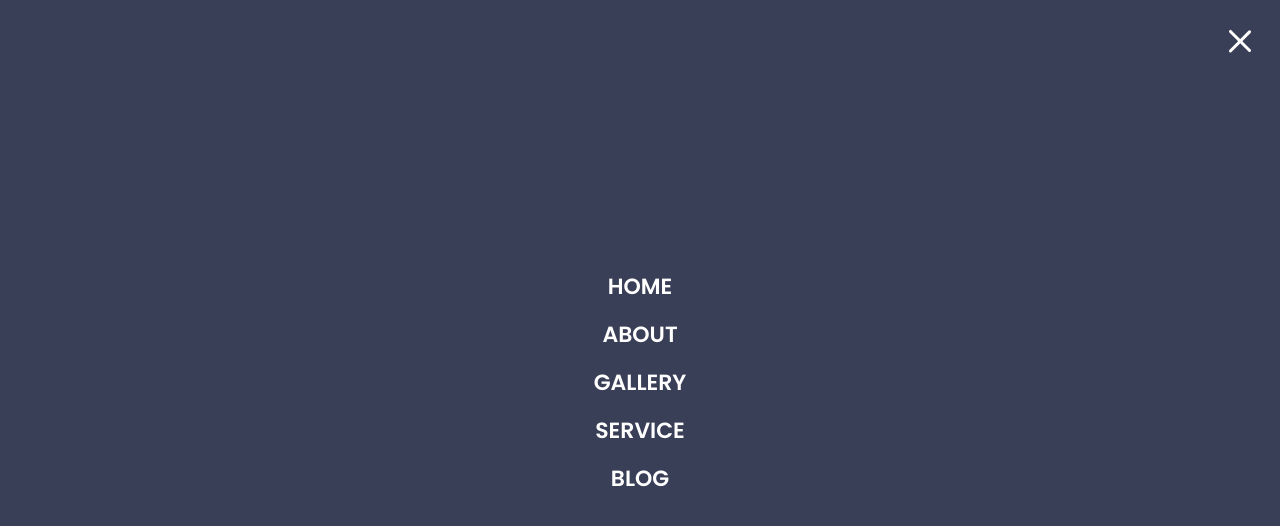
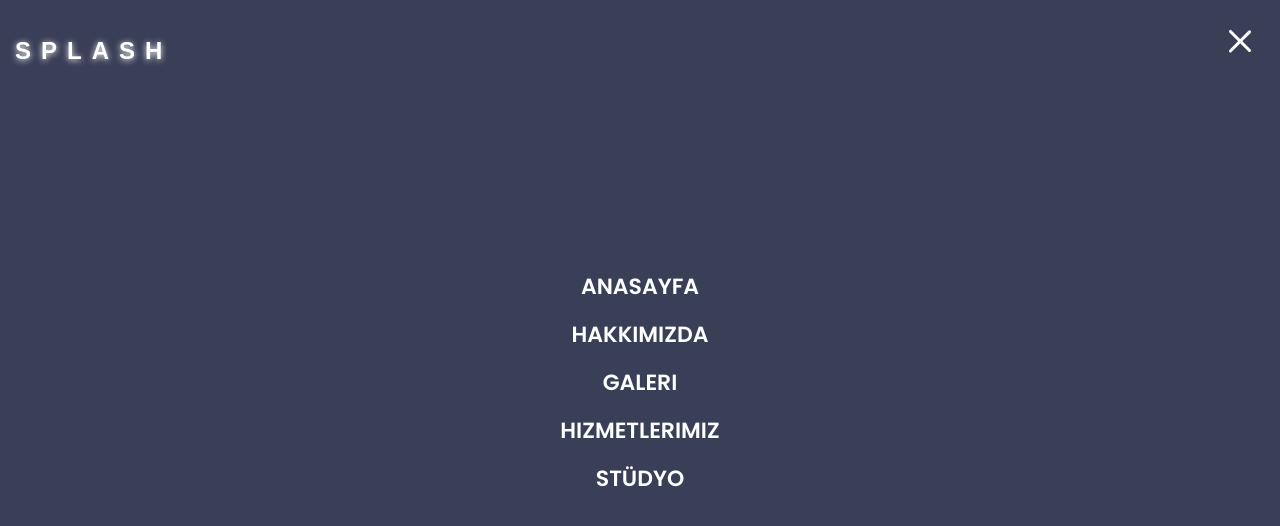
Before and after one commit to oguzhalit/oguzhalit.github.io, a plain HTML site: page blog.html in a window 1280 px wide. Both pictures are taken after a click on the button 1240 px from the left and 40 px from the top of the page. Drawn offline with Linux system fonts and the light colour scheme.

Commit message:
Fix menu lang

```diff
--- a/blog.html
+++ b/blog.html
@@ -37,9 +37,9 @@
     <div class="container-fluid">
       <nav class="navbar navbar-expand-lg custom_nav-container">
         <a class="navbar-brand" href="index.html">
-          <span>
-            Shapel
-          </span>
+          <div class="hero-container">
+            <h2 class="hero glitch layers" data-text="SPLASH"><span>SPLASH</span></h2>
+          </div>
         </a>
         <div class="" id="">
 
@@ -51,11 +51,11 @@
             </button>
             <div id="myNav" class="overlay">
               <div class="overlay-content">
-                <a href="index.html">Home</a>
-                <a href="about.html">About</a>
-                <a href="gallery.html">Gallery</a>
-                <a href="service.html">Service</a>
-                <a href="blog.html">Blog</a>
+                <a href="index.html">Anasayfa</a>
+                <a href="about.html">Hakkımızda</a>
+                <a href="gallery.html">Galeri</a>
+                <a href="service.html">Hizmetlerimiz</a>
+                <a href="blog.html">Stüdyo</a>
               </div>
             </div>
           </div>
```
Also changed, not shown: gallery.html (+3 -3 lines), service.html (+3 -3 lines).
